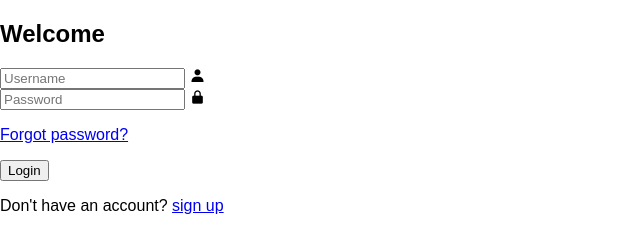
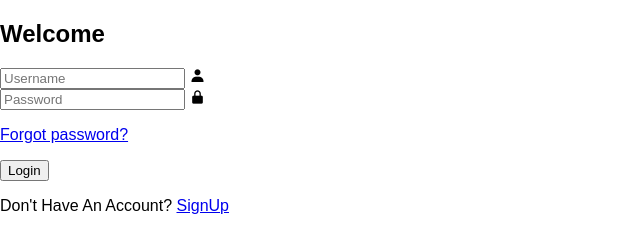
Before and after one commit to t2k-official/Hsidbdkdbd, a plain HTML site: page Login/login.html in a window 1280 px wide. Shown: the full height of the page, 0-640 px from the left. Drawn offline with nearby package versions, Linux system fonts and the light colour scheme; files that its build step writes are made by us from their sources.

Commit message:
Update login.html

```diff
--- a/Login/login.html
+++ b/Login/login.html
@@ -23,7 +23,40 @@
                 <p>Forgot password?</p>
             </a>
             <button type="submit" class="login">Login</button>
-            <p>Don't have an account? <a href="#" class="sign-up">sign up</a></p>
+            <p>Don't Have An Account? <a href="./login.html
+
+
+
+
+
+
+
+
+
+
+
+
+
+
+
+
+
+
+
+
+
+
+
+
+
+
+
+
+
+
+
+
+                                          " class="signup-link">SignUp</a></p>
         </form>
     </div>
 </body>
```
